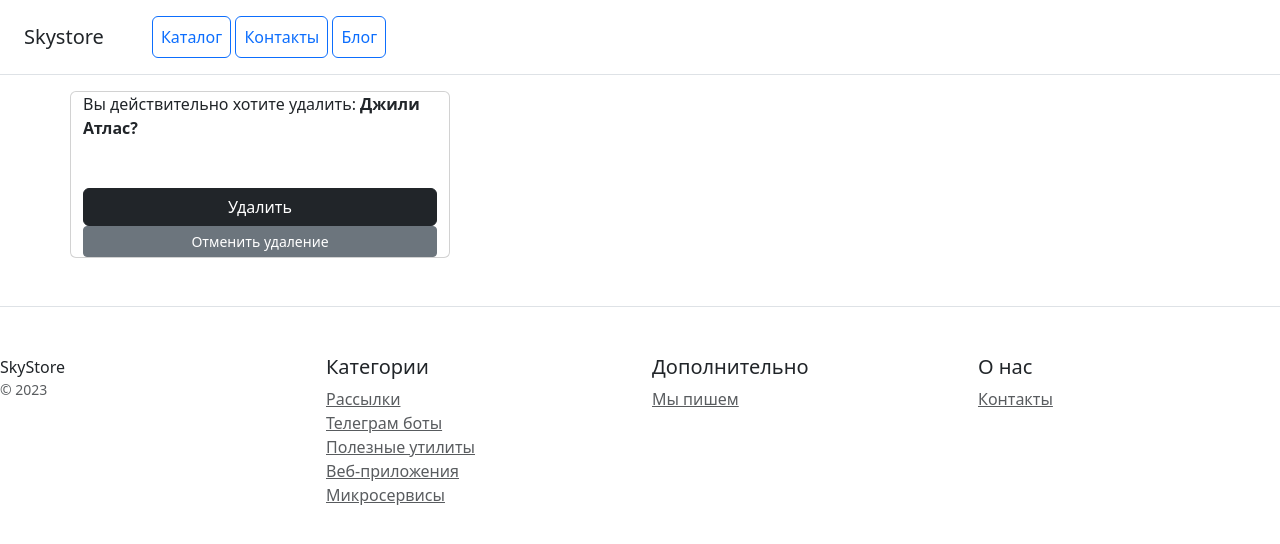
After one commit to KharitonovAM/Start_to_django, a Django app: page /catalog/7/delete in a window 1280 px wide. The commit adds this page. Shown: the top 544 px of the page. Run offline with Django 5.2, Linux system fonts and the light colour scheme; data comes from the database, SQL or seed files in the repository; parts of the project's set-up code (start-up, migrations or seed data) failed here and were passed over; some libraries are stand-ins or nearby versions.

Commit message:
Добавил функционал по удалению продуктов в магазине

```diff
--- /dev/null
+++ b/catalog/templates/catalog/product_confirm_delete.html
@@ -0,0 +1,20 @@
+{% extends 'catalog/base.html' %}
+{% load my_tags% }
+{% block content %}
+<div class="container">
+    <div class="row">
+        <div class="col-4">
+            <form class="row" method="post" enctype="multipart/form-data">
+                <div class="card">
+                    <p class="card-text">Вы действительно хотите удалить: <strong>{{object.name}}?</strong></p>
+                    <div class="card-body">
+                        {% csrf_token %}
+                    </div>
+                    <button type="submit" class="btn btn-dark">Удалить</button>
+                    <button class="btn btn-secondary btn-sm" href="{% url 'catalog:index' %}">Отменить удаление</button>
+                </div>
+            </form>
+        </div>
+    </div>
+</div>
+{%endblock%}
--- a/catalog/templates/catalog/product_detail.html
+++ b/catalog/templates/catalog/product_detail.html
@@ -16,9 +16,9 @@
                         <img src="{{object.image | media_filter}}" class="img-thumbnail" width="300" height="200"/>
                         <p>{{object.description}}</p>
                         <p>
-                            <button type="button" class="btn btn-lg btn-block btn-outline-primary">Купить</button>
                             <a type="button" class="btn btn-lg btn-block btn-outline-primary" href="/">На главную</a>
                             <a type="button" class="btn btn-lg btn-block btn-outline-primary" href="{% url 'catalog:catalog_update' product.pk %}">Изменить</a>
+                            <a type="button" class="btn btn-lg btn-block btn-outline-primary" href="{% url 'catalog:catalog_delete' product.pk %}">Удалить</a>
                         </p>
                     </div>
                 </div>
--- a/catalog/urls.py
+++ b/catalog/urls.py
@@ -5,7 +5,7 @@ from django.views.generic import TemplateView
 
 
 from .apps import CatalogConfig
-from .views import CatalogListView, CatalogDetailView, CatalogCreateView, CatalogUpdateView
+from .views import CatalogListView, CatalogDetailView, CatalogCreateView, CatalogUpdateView, CatalogDeleteView
 
 app_name = CatalogConfig.name
 
@@ -16,7 +16,7 @@ urlpatterns = [
     path('catalog/', CatalogCreateView.as_view(), name='create_product'),
     path("contact/", TemplateView.as_view(template_name='catalog/contact.html'), name="contact"),
     path('catalog/<int:pk>/update', CatalogUpdateView.as_view(), name='catalog_update'),
-
+    path('catalog/<int:pk>/delete', CatalogDeleteView.as_view(), name='catalog_delete')
 ]
 
 if settings.DEBUG:
--- a/catalog/views.py
+++ b/catalog/views.py
@@ -1,7 +1,7 @@
 from django.http import HttpResponse
 from django.shortcuts import render
 from django.urls import reverse_lazy, reverse
-from django.views.generic import ListView, DetailView, CreateView, UpdateView
+from django.views.generic import ListView, DetailView, CreateView, UpdateView, DeleteView
 
 from .models import Product
 from .forms import ProductForm
@@ -24,5 +24,8 @@ class CatalogCreateView(CreateView):
 class CatalogUpdateView(UpdateView):
     model = Product
     form_class = ProductForm
-    #fields = ("name", "description", "image", "category", "price")
     success_url = reverse_lazy('catalog:index')
+
+class CatalogDeleteView(DeleteView):
+    model = Product
+    success_url = reverse_lazy('catalog:index')
```
